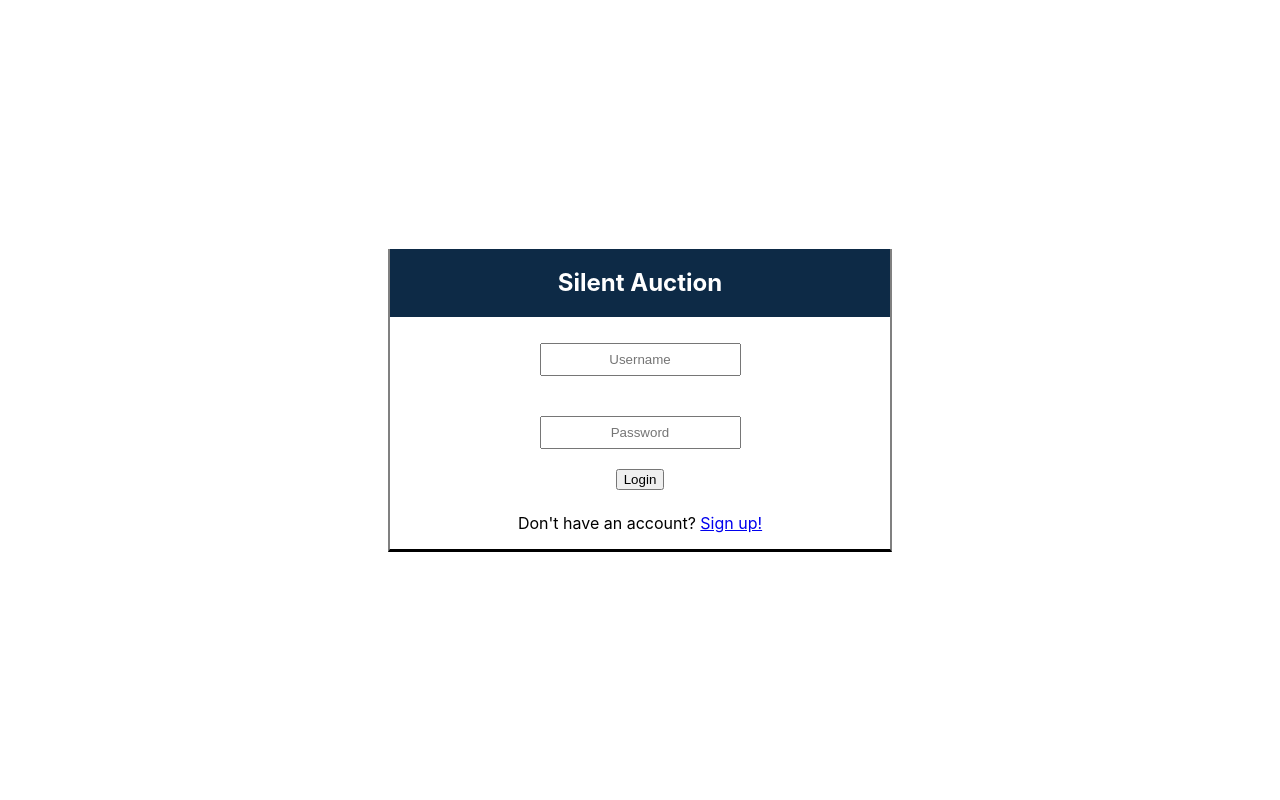
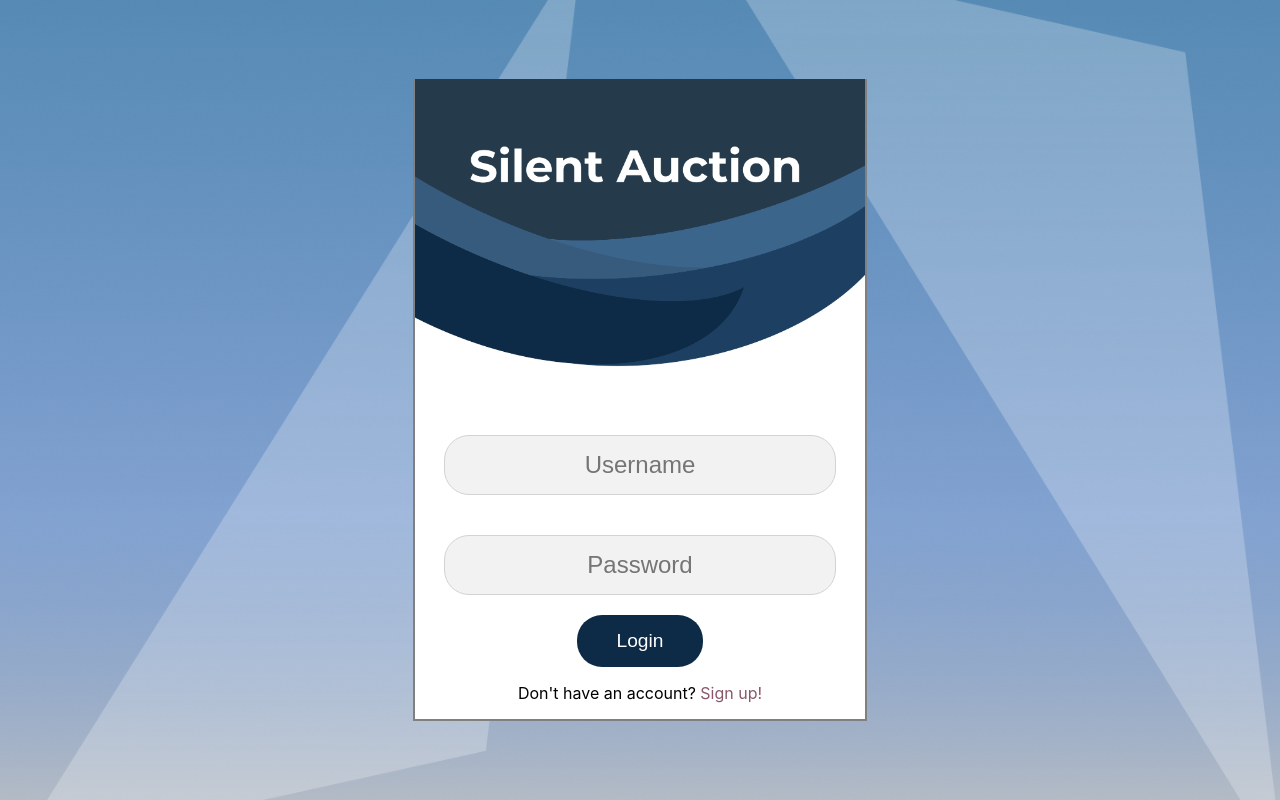
Before and after one commit to build-week-silent-auction-2/front-end, a React (Create React App) app in the folder silent-auction/: page / in a window 1280 px wide. Built offline with nearby package versions, Linux system fonts and the light colour scheme.

Commit message:
added login styling, img assets, swapped out api for fixed api

```diff
--- a/silent-auction/src/App.css
+++ b/silent-auction/src/App.css
@@ -64,3 +64,14 @@
     transform: rotate(360deg);
   }
 }
+
+.wrapper {
+  display: flex;
+  flex-flow: column wrap;
+  align-items: center;
+  justify-content: center;
+  width: 100%;
+  height: 100vh;
+  background: url('./Assets//background-img.png') no-repeat center center fixed;
+  background-size: cover;
+}
--- a/silent-auction/src/Components/Login.js
+++ b/silent-auction/src/Components/Login.js
@@ -5,12 +5,7 @@ import { Link } from 'react-router-dom';
 
 const useStyles = makeStyles({
     wrapper: {
-        display: 'flex',
-        flexFlow: 'column wrap',
-        alignItems: 'center',
-        justifyContent: 'center',
-        width: '100%',
-        height: '100vh'
+
     },
     error: {
         color: 'red',
@@ -20,10 +15,13 @@ const useStyles = makeStyles({
         flexFlow: 'column wrap',
         borderRight: '2px solid gray',
         borderLeft: '2px solid gray',
-        borderBottom: '3px solid black',
+        borderBottom: '2px solid gray',
         justifyContent: 'space-between',
-        minWidth: '500px',
+        alignItems: 'center',
+        minWidth: '450px',
         minHeight: '300px',
+        width: '30%',
+        background: 'white',
     },
     form: {
         display: 'flex',
@@ -31,18 +29,38 @@ const useStyles = makeStyles({
         alignItems: 'center',
     },
     header: {
-        background: 'rgb(13, 42, 70)',
-        color: 'white',
-        top: '0',
         width: '100%',
     },
     formInputs: {
         margin: '20px 0',
-        padding: '7px 10px',
-        textAlign: 'center'
+        padding: '15px 40px',
+        textAlign: 'center',
+        borderRadius: '25px',
+        fontSize: '1.5rem',
+        border: '1px solid lightgray',
+        background: '#F2F2F2'
     },
     button: {
-
+        borderRadius: '25px',
+        background: 'rgb(13,42,70)',
+        color: 'white',
+        padding: '15px 40px',
+        border: 'none',
+        fontSize: '1.2rem',
+        '&:hover': {
+            background: '#D5DFE5',
+            color: '#253A4B',
+        }
+    },
+    img: {
+        width: '100%',
+    },
+    link: {
+        textDecoration: 'none',
+        color: '#89566A',
+        '&:hover': {
+            color: 'rgb(13, 42, 70)',
+        }
     }
 })
 
@@ -80,12 +98,12 @@ const Login = (props) => {
     }
 
     return (
-        <div className={classes.wrapper}>
+        <div className='wrapper'>
 
             <div className={classes.formWrapper}>
-                <div className={classes.header}>
-                    <h2>Silent Auction</h2>
-                </div>
+                {/* <div className={classes.header}> */}
+                    <img className={classes.img} src={require('../Assets/SIlent-auction.png')} />
+                {/* </div> */}
                 {spinner ? <div className="spinner" /> : (
                     <form onSubmit={handleSubmit} className={classes.form}>
                         {error && <span className={classes.error}>{error}</span>}
@@ -96,7 +114,7 @@ const Login = (props) => {
                         <button className={classes.button} type="submit">Login</button>
                     </form>
                 )}
-                <p>Don't have an account? <Link to="/Signup">Sign up!</Link></p>
+                <p>Don't have an account? <Link className={classes.link} to="/Signup">Sign up!</Link></p>
             </div>
 
         </div>
--- a/silent-auction/src/Utils/api.js
+++ b/silent-auction/src/Utils/api.js
@@ -2,7 +2,7 @@ import axios from 'axios';
 
 const api = () => {
     return axios.create({
-        baseURL: 'https://silent-auction-2.herokuapp.com/api',
+        baseURL: 'https://protected-brushlands-21901.herokuapp.com/api',
         headers: {
             authorization: getToken()
         }
```
Also changed, not shown: silent-auction/src/Assets/SIlent-auction.png (added), silent-auction/src/Assets/background-img.png (added).
